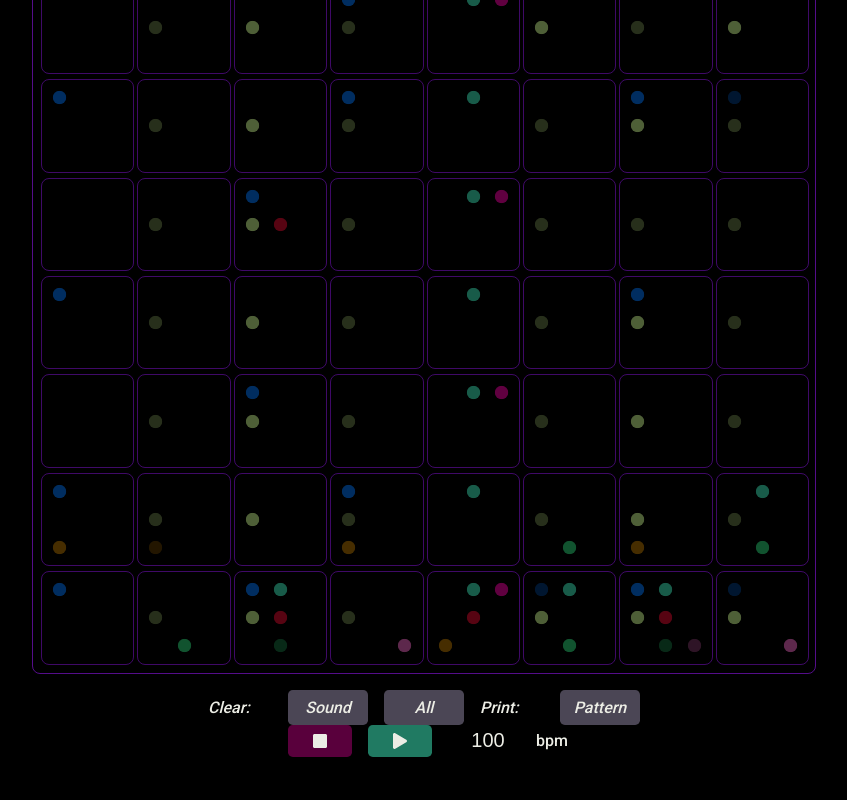
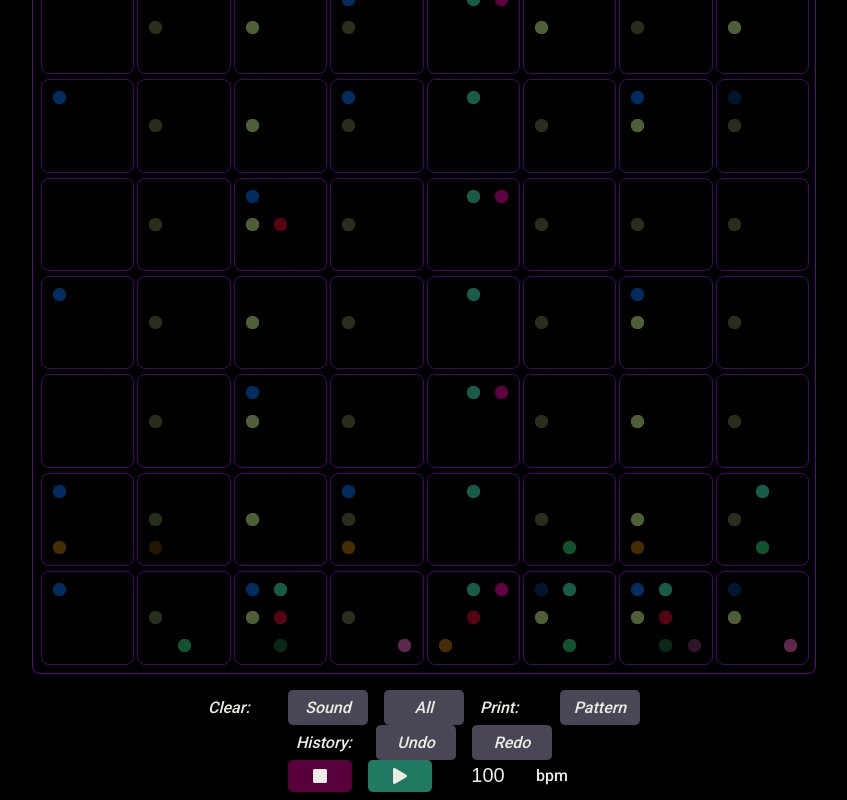
Before and after one commit to drumnickydrum/sequencer, a React (Create React App) app: page / in a window 1280 px wide. Shown: the part 223-1023 px from the top of the page, without its empty margins (216-1063 px from the left). Before the commit the page ends 988 px from the top, so only its background shows below. Built offline with nearby package versions, Linux system fonts and the light colour scheme; no server answers.

Commit message:
undo/redo added for toggleCell

```diff
--- a/src/App.js
+++ b/src/App.js
@@ -4,7 +4,7 @@ import { PatternProvider } from './Providers/Pattern';
 import { SequencerProvider } from './Providers/Sequencer';
 import { SoundSelector } from './Sections/SoundSelector';
 import { Grid } from './Sections/Grid';
-import { Clear } from './Sections/Clear';
+import { Clear, History } from './Sections/Edit';
 import { Transport } from './Sections/Transport';
 
 export default function App() {
@@ -22,6 +22,7 @@ export default function App() {
             </div>
             <div id='bottom'>
               <Clear />
+              <History />
               <Transport />
             </div>
             <div id='toolbar' />
--- a/src/Providers/Pattern.js
+++ b/src/Providers/Pattern.js
@@ -16,14 +16,63 @@ export const PatternProvider = ({ children }) => {
   const [selectedSound, setSelectedSound] = useState(-1);
   const [events, setEvents] = useState({});
   const prevCellRef = useRef(null);
+  const undoRef = useRef({ history: [], length: 0 });
+  const redoRef = useRef({ history: [], length: 0 });
 
-  const toggleCell = (i, vol) => {
+  const toggleCell = (i, vol, addHistory = true) => {
     if (selectedSound === -1) return;
+    let newVol;
     setPattern((pattern) => {
       let newPattern = [...pattern];
-      newPattern[i][selectedSound] = vol === 0 ? 1 : 0;
+      newVol = vol === 0 ? 1 : 0;
+      newPattern[i][selectedSound] = newVol;
       return newPattern;
     });
+    if (addHistory) addToUndo('toggleCell', i, newVol, vol);
+  };
+
+  const addToUndo = (type, i, newVol, prevVol) => {
+    if (type === 'toggleCell') {
+      undoRef.current.history.push([
+        () => toggleCell(i, newVol, false),
+        () => toggleCell(i, prevVol),
+      ]);
+      undoRef.current.length++;
+    }
+  };
+
+  const undo = () => {
+    if (undoRef.current.length === 0) return;
+    const [undoFunc, redoFunc] = undoRef.current.history.pop();
+    undoRef.current.length--;
+    undoFunc();
+    redoRef.current.history.push(redoFunc);
+    redoRef.current.length++;
+  };
+
+  const redo = () => {
+    if (redoRef.current.length === 0) return;
+    const func = redoRef.current.history.pop();
+    redoRef.current.length--;
+    func();
+  };
+
+  const printPattern = () => console.log(pattern);
+
+  const clearPattern = (sound) => {
+    if (!sound) {
+      setPattern(INIT_PATTERN());
+    } else {
+      if (selectedSound === -1) return;
+      setPattern((pattern) => {
+        let newPattern = [...pattern];
+        newPattern.forEach((cell, i) => {
+          cell[selectedSound] = 0;
+          newPattern[i] = cell;
+        });
+        return newPattern;
+      });
+    }
   };
 
   const schedulePattern = useCallback((step) => {
@@ -58,29 +107,13 @@ export const PatternProvider = ({ children }) => {
     step.current = step.current === pattern.length - 1 ? 0 : step.current + 1;
   });
 
-  const printPattern = () => console.log(pattern);
-
-  const clearPattern = (sound) => {
-    if (!sound) {
-      setPattern(INIT_PATTERN());
-    } else {
-      if (selectedSound === -1) return;
-      setPattern((pattern) => {
-        let newPattern = [...pattern];
-        newPattern.forEach((cell, i) => {
-          cell[selectedSound] = 0;
-          newPattern[i] = cell;
-        });
-        return newPattern;
-      });
-    }
-  };
-
   return (
     <Pattern.Provider
       value={{
         pattern,
         setPattern,
+        undo,
+        redo,
         clearPattern,
         printPattern,
         events,
--- a/src/Sections/Clear.js
+++ b/src/Sections/Edit.js
@@ -20,3 +20,19 @@ export const Clear = () => {
     </div>
   );
 };
+
+export const History = () => {
+  const { undo, redo } = useContext(Pattern);
+
+  return (
+    <div id='history'>
+      <p>History: </p>
+      <button id='undo' onClick={undo}>
+        Undo
+      </button>
+      <button id='redo' onClick={redo}>
+        Redo
+      </button>
+    </div>
+  );
+};
--- a/src/index.css
+++ b/src/index.css
@@ -243,6 +243,36 @@ body {
 }
 
 /*************************************/
+/************** History **************/
+/*************************************/
+
+#history {
+  display: flex;
+  justify-content: center;
+  align-items: center;
+}
+
+#history p {
+  width: 5rem;
+  padding: 0.5rem;
+}
+
+#history button {
+  width: 5rem;
+  height: 100%;
+  margin: 0 0.5rem;
+  padding: 0.5rem;
+  border: none;
+  outline: none;
+  border-radius: 0.3rem;
+  background: var(--grey-half);
+  color: var(--white);
+  font-family: inherit;
+  font-size: 16px;
+  font-style: italic;
+}
+
+/*************************************/
 /************* Transport *************/
 /*************************************/
 
```
